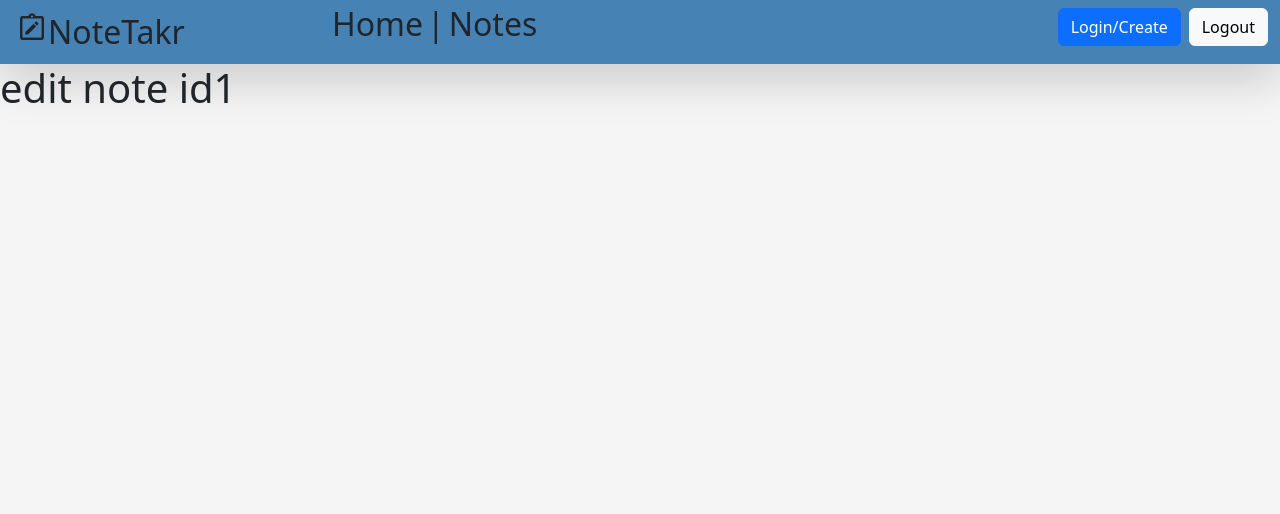
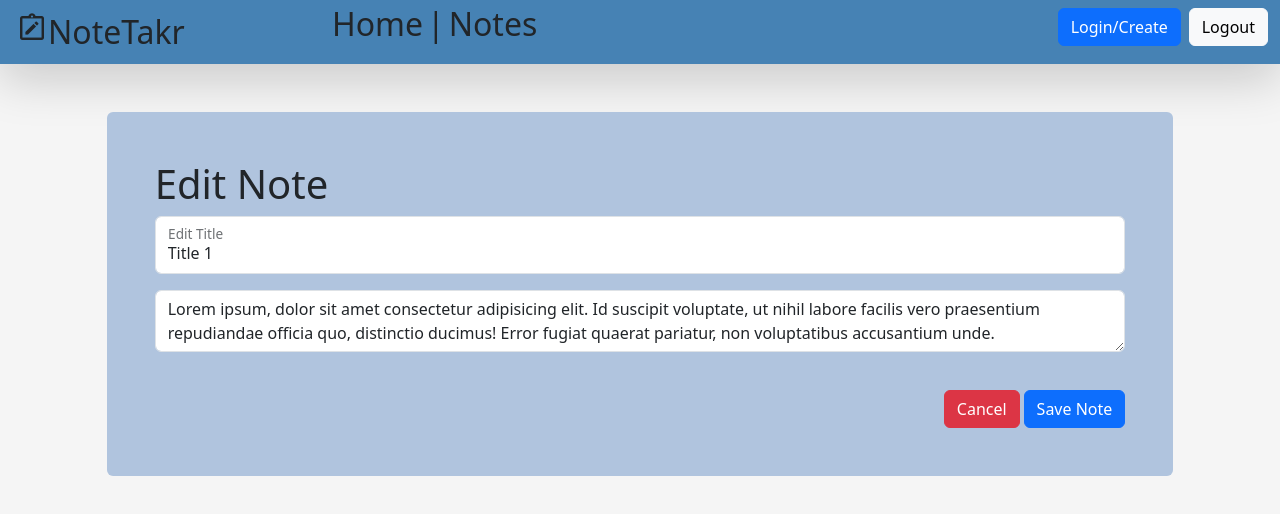
Before and after one commit to EricTimRussell/NoteTaker, a Vue app: page /editNote/1 in a window 1280 px wide. Shown: the top 514 px of the page. Built offline with nearby package versions, Linux system fonts and the light colour scheme.

Commit message:
get note id and content for edit page

```diff
--- a/src/stores/storeNotes.js
+++ b/src/stores/storeNotes.js
@@ -5,22 +5,22 @@ export const useStoreNotes = defineStore('storeNotes' , {
     return {
       notes: [
         {
-          id: 1,
+          id: "1",
           title: "Title 1",
           content: "Lorem ipsum, dolor sit amet consectetur adipisicing elit. Id suscipit voluptate, ut nihil labore facilis vero praesentium repudiandae officia quo, distinctio ducimus! Error fugiat quaerat pariatur, non voluptatibus accusantium unde."
         },
         {
-          id: 2,
+          id: "2",
           title: "Title 2",
           content: "Id suscipit voluptate, ut nihil labore facilis vero praesentium repudiandae officia quo, distinctio ducimus! Error fugiat quaerat pariatur, non voluptatibus accusantium unde."
         },
         {
-          id: 3,
+          id: "3",
           title: "Title 3",
           content: "Lorem ipsum, dolor sit amet consectetur adipisicing elit. Id suscipit voluptate, ut nihil labore facilis vero praesentium."
         },
         {
-          id: 4,
+          id: "4",
           title: "Title 4",
           content: "Lorem ipsum, dolor sit amet consectetur adipisicing elit. Id suscipit voluptate, ut nihil labore facilis vero praesentium repudiandae officia quo, distinctio ducimus! Error fugiat quaerat pariatur, non voluptatibus accusantium unde. this is an even longer note like if i was really writing about something important in a lot of detail and what not."
         }
@@ -40,5 +40,10 @@ export const useStoreNotes = defineStore('storeNotes' , {
     removeNote(id){
       this.notes = this.notes.filter(note => {return note.id !== id})
     }
+  },
+  getters: {
+    getNoteContentById: (state) => {
+        return (id) => state.notes.find((note) => note.id === id)
+    }
   }
 })
--- a/src/views/EditNoteView.vue
+++ b/src/views/EditNoteView.vue
@@ -1,10 +1,41 @@
 <template>
-  <div>
-    <h1>edit note id{{ $route.params.id }}</h1>
-  </div>
+  <section class="container-fluid">
+    <div class="row justify-content-center pt-5">
+      <div class="form-floating col-md-10 col-12 p-5 bg-lighter rounded">
+        <h1>Edit Note</h1>
+        <div class="form-floating mb-3">
+          <input v-model="noteContent.title" type="text" class="form-control" id="title" placeholder="Edit Note title">
+          <label for="title">Edit Title</label>
+        </div>
+        <div>
+          <textarea v-model="noteContent.content" class="form-control" placeholder="Edit Note" id="content"></textarea>
+          <label for="content" class="m-3"></label>
+        </div>
+        <div class="d-flex justify-content-end gap-1">
+          <button @click="$router.back()" class="btn btn-danger">Cancel</button>
+          <button :disabled="!noteContent.content" @click="handleEditNote" class="btn btn-primary">Save Note</button>
+        </div>
+      </div>
+    </div>
+  </section>
 </template>
 
 <script setup>
+import { ref } from "vue";
+import { useStoreNotes } from "@/stores/storeNotes";
+import { useRoute } from "vue-router";
+
+const route = useRoute()
+
+const storeNotes = useStoreNotes()
+
+const noteContent = ref({ title: '', content: '' })
+
+noteContent.value = storeNotes.getNoteContentById(route.params.id)
+
+function handleEditNote() {
+  storeNotes.editNote(noteContent)
+}
 
 </script>
 
```
